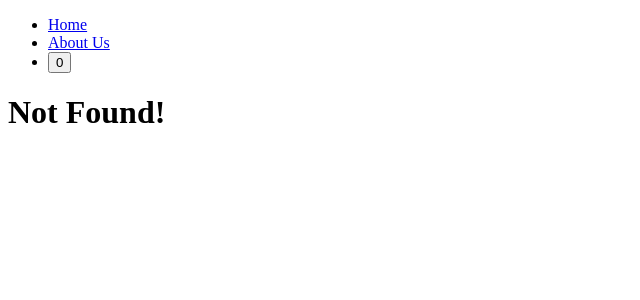
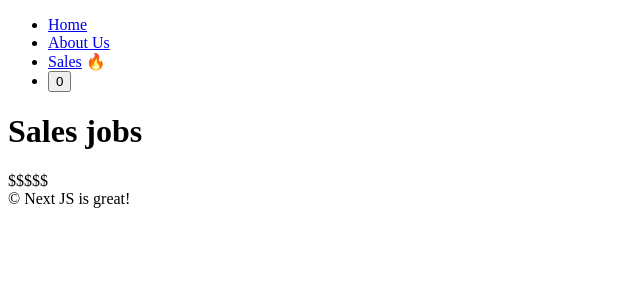
Before and after one commit to yinamsu/nextjs, a Next.js app: page /about-us/company/jobs/sales in a window 1280 px wide. Before the commit this address had no page. Shown: the top 300 px of the page, without its empty margins (0-640 px from the left). Built offline with nearby package versions, Linux system fonts and the light colour scheme.

Commit message:
2nd Chapter Done

```diff
--- /dev/null
+++ b/app/about-us/company/jobs/sales/layout.tsx
@@ -0,0 +1,12 @@
+export default function SalesLayout({
+    children,
+  }: {
+    children: React.ReactNode;
+  }) {
+    return (
+      <div>
+        {children}
+        $$$$$
+      </div>
+    );
+  }
--- /dev/null
+++ b/app/about-us/company/jobs/sales/page.tsx
@@ -0,0 +1,3 @@
+export default function Page() {
+    return <h1>Sales jobs</h1>;
+}
--- /dev/null
+++ b/app/about-us/layout.tsx
@@ -0,0 +1,16 @@
+export const metadata = {
+    description: 'Homepage of GFEX',
+}
+
+export default function AboutUsLayout({
+    children,
+  }: {
+    children: React.ReactNode;
+  }) {
+    return (
+      <div>
+        {children}
+        &copy; Next JS is great!
+      </div>
+    );
+  }
--- a/app/layout.tsx
+++ b/app/layout.tsx
@@ -1,16 +1,24 @@
-export const metadata = {
-  title: 'Next.js Practice',
-  description: 'Generated by Next.js',
+import Navigation from "../components/navigation"
+import { Metadata } from "next";
+
+export const metadata :Metadata = {
+  title: {
+    template: "%s | GFEX",
+    default: "Loading..."
+  }
 }
 
-export default function RootLayout({
+export default function Layout({
   children,
 }: {
   children: React.ReactNode
 }) {
   return (
     <html lang="en">
-      <body>{children}</body>
+      <body>
+        <Navigation />
+        {children}
+      </body>
     </html>
   )
 }
--- a/app/not-found.tsx
+++ b/app/not-found.tsx
@@ -1,9 +1,12 @@
-import Navigation from "../components/navigation"
+import { Metadata } from "next";
+
+export const metadata: Metadata = {
+  title: "Not Found",
+};
 
 export default function NotFound(){
     return (
         <div>
-          <Navigation />
           <h1>Not Found!</h1>
         </div>
        );
--- a/components/navigation.tsx
+++ b/components/navigation.tsx
@@ -16,6 +16,9 @@ export default function Navigation() {
         <li>
             <Link href="/about-us">About Us</Link> {path === "/about-us" ? "🔥" : ""}
         </li>
+        <li>
+            <Link href="/about-us/company/jobs/sales">Sales</Link> {path === "/about-us/company/jobs/sales" ? "🔥" : ""}
+        </li>
         <li><button onClick={() => setCount(c => c + 1)}>{count}</button></li>
       </ul>
     </nav>
```
Also changed, not shown: app/(home)/page.tsx (added, +9 -0 lines), app/(movies)/movies/[id]/page.tsx (added, +7 -0 lines), app/about-us/page.tsx (+5 -5 lines), app/page.tsx (deleted, +0 -8 lines).
